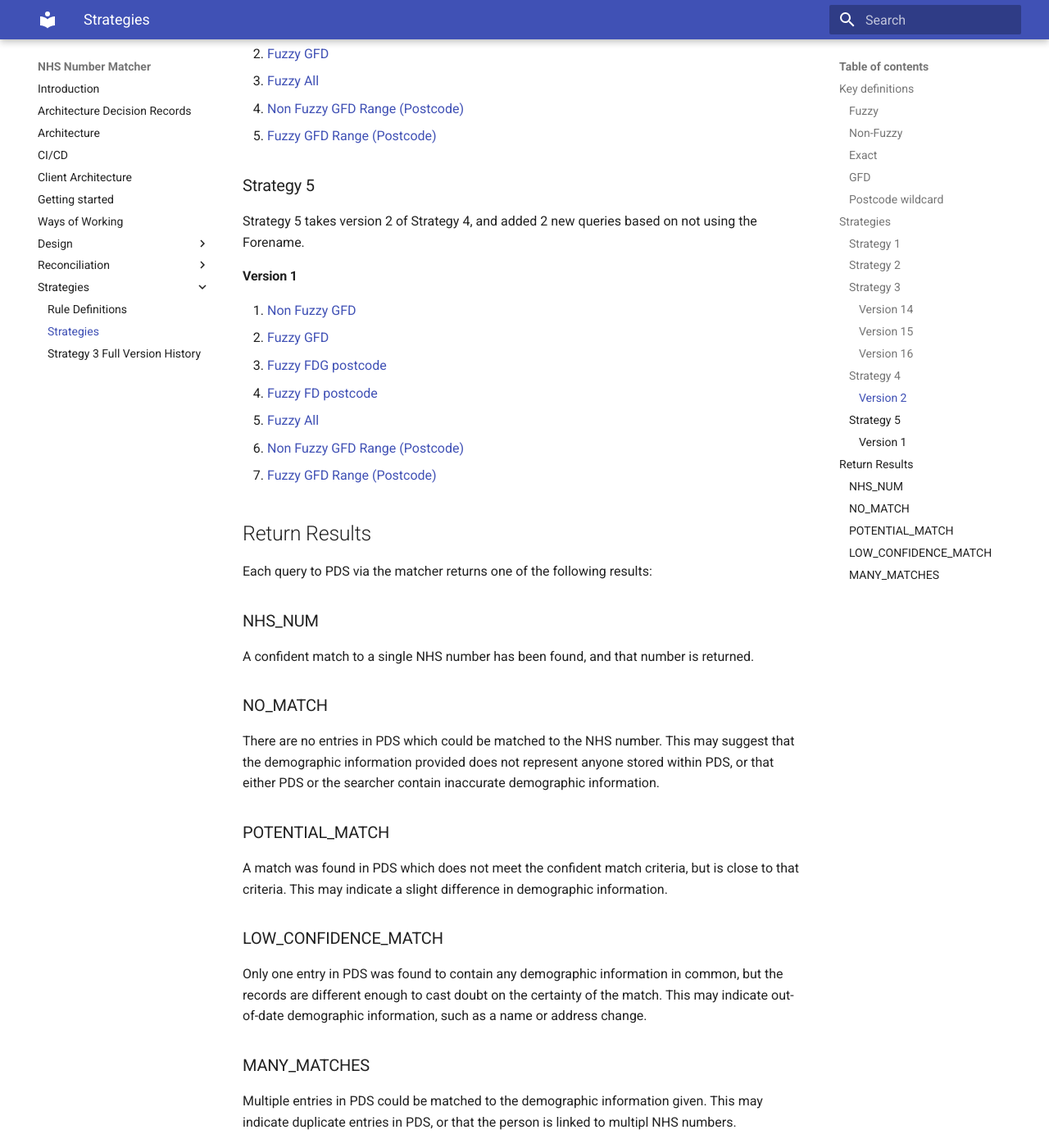
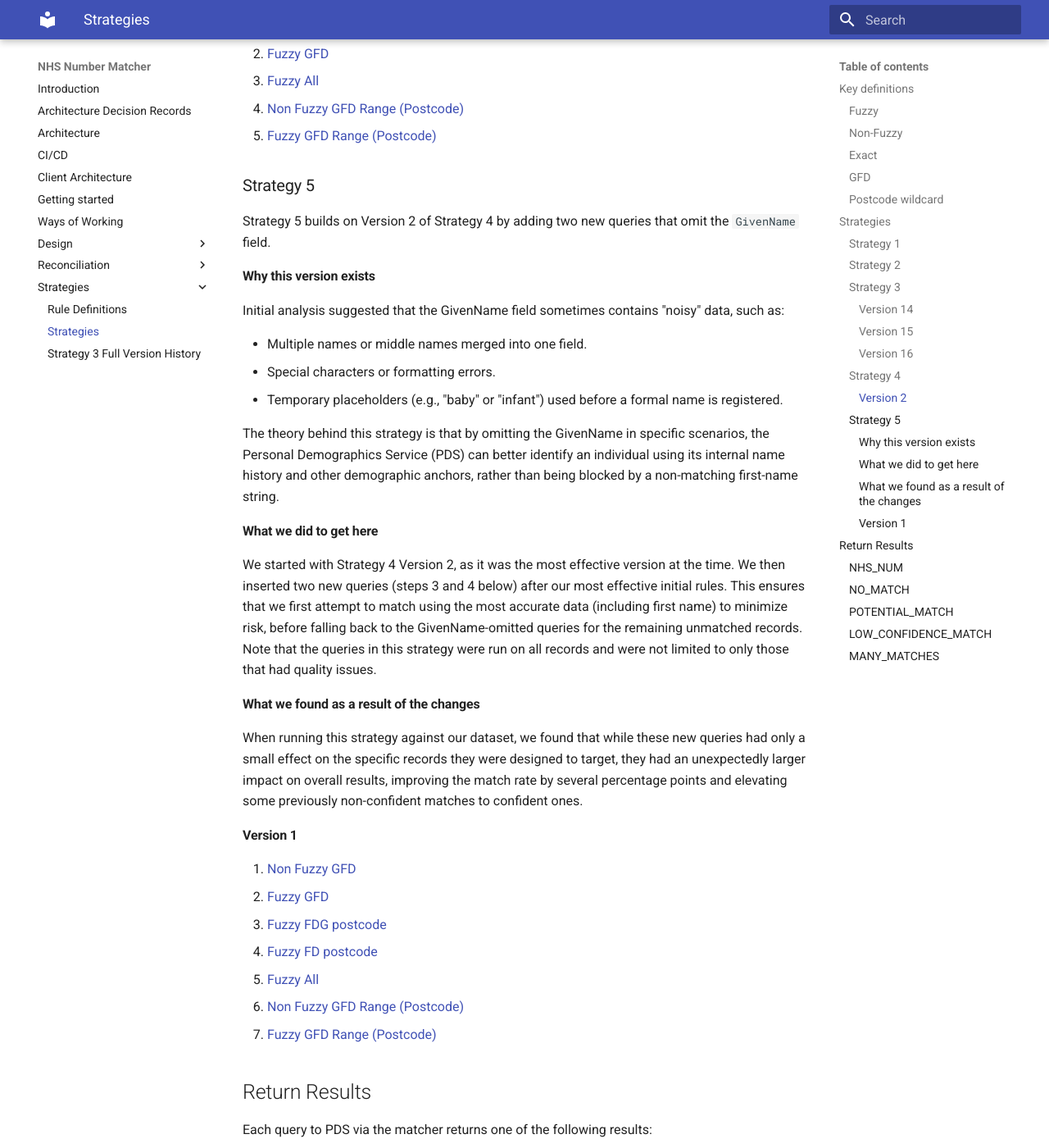
Before and after one commit to DFE-Digital/SUI_Matcher, an MkDocs documentation site: the page built from documentation/docs/strategies/strategies.md, in a window 1280 px wide and 1400 px high, scrolled down 3676 px. Shown: the whole window at 82% size. Built offline with MkDocs 1.6.1 and Material for MkDocs 9.7.7, drawn with Linux system fonts in a browser that asks for light colours.

Commit message:
docs: stategy 5 update (#323)
Added Why, What and results

```diff
--- a/documentation/docs/strategies/strategies.md
+++ b/documentation/docs/strategies/strategies.md
@@ -122,7 +122,31 @@ Strategy 4 takes version 14 of Strategy 3, splits the given name into an array,
 
 ### Strategy 5
 
-Strategy 5 takes version 2 of Strategy 4, and added 2 new queries based on not using the Forename.
+Strategy 5 builds on Version 2 of Strategy 4 by adding two new queries that omit the `GivenName` field.
+
+#### Why this version exists
+
+Initial analysis suggested that the GivenName field sometimes contains "noisy" data, such as:
+
+- Multiple names or middle names merged into one field.
+- Special characters or formatting errors.
+- Temporary placeholders (e.g., "baby" or "infant") used before a formal name is registered.
+
+The theory behind this strategy is that by omitting the GivenName in specific scenarios,
+the Personal Demographics Service (PDS) can better identify an individual using its internal name history and other demographic anchors, rather than being blocked by a non-matching first-name string.
+
+#### What we did to get here
+
+We started with Strategy 4 Version 2, as it was the most effective version at the time.
+We then inserted two new queries (steps 3 and 4 below) after our most effective initial rules.
+This ensures that we first attempt to match using the most accurate data (including first name) to minimize risk, before falling back to the GivenName-omitted queries for the remaining unmatched records.
+Note that the queries in this strategy were run on all records and were not limited to only those that had quality issues.
+
+#### What we found as a result of the changes
+
+When running this strategy against our dataset,
+we found that while these new queries had only a small effect on the specific records they were designed to target,
+they had an unexpectedly larger impact on overall results, improving the match rate by several percentage points and elevating some previously non-confident matches to confident ones.
 
 #### Version 1
 
```
